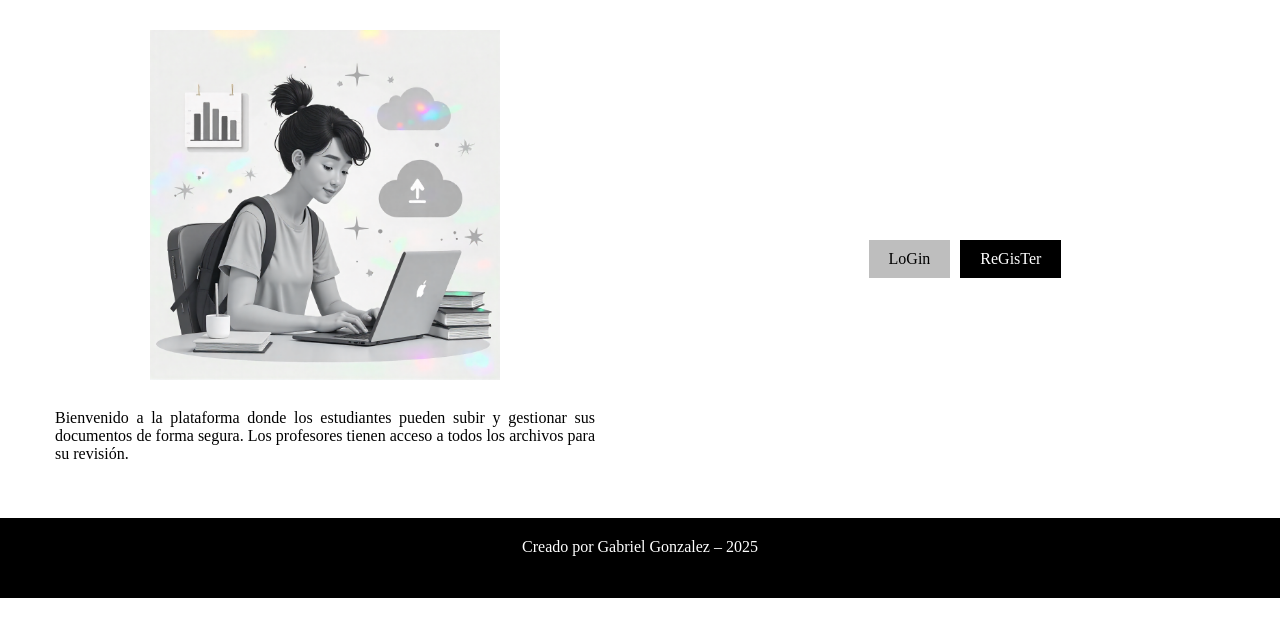
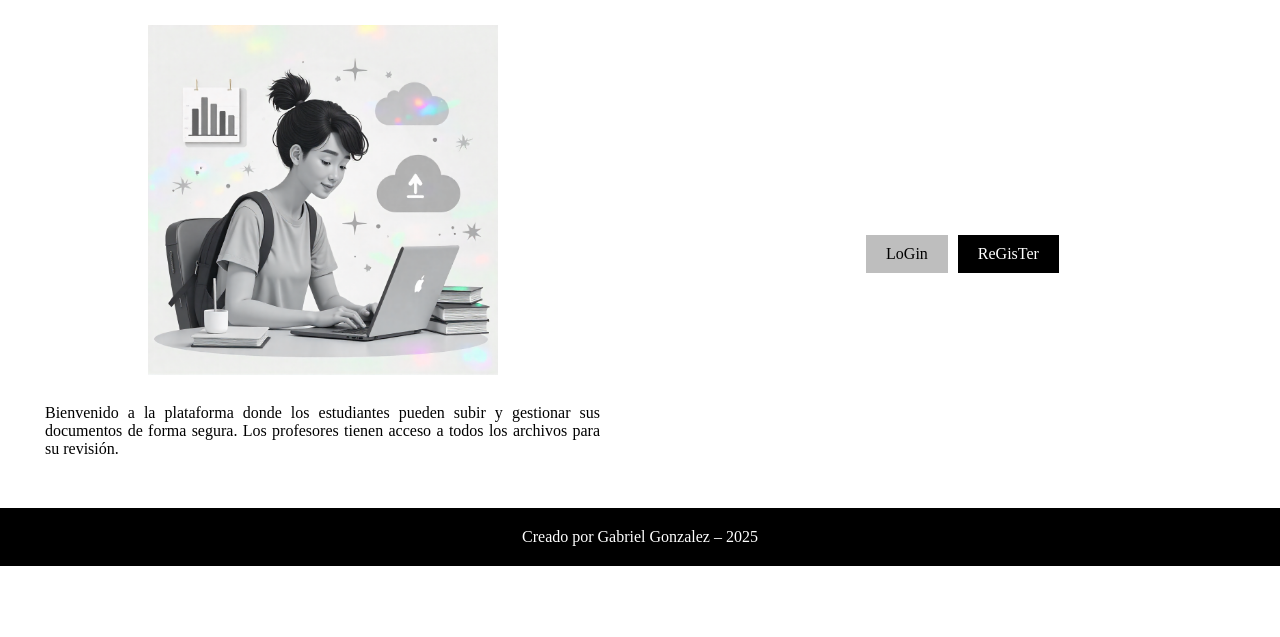
Before and after one commit to GabrielEGonzalez/gestor-documentos-estudiantes, a PHP site: page / in a window 1280 px wide. Shown: the part 77-714 px from the top of the page. Run offline with PHP 8.4, Linux system fonts and the light colour scheme.

Commit message:
midificacion de archivo de estilos

```diff
--- a/css/index.css
+++ b/css/index.css
@@ -16,7 +16,7 @@ header{
     flex-direction: column;
     align-items: center;
     flex: 1;
-    margin: 10px;
+    margin: 5px;
     padding: 20px;
     max-width: 700px;
 }
@@ -31,7 +31,7 @@ header{
 }
 
 .parrafos{
-    margin: 10px;
+    margin: 10px 5px;
     padding: 15px;
     text-align: justify;
 }
@@ -93,5 +93,4 @@ footer{
     background-color: black;
     color: white;
     padding: 20px;
-    height: 10vh;
 }
```
